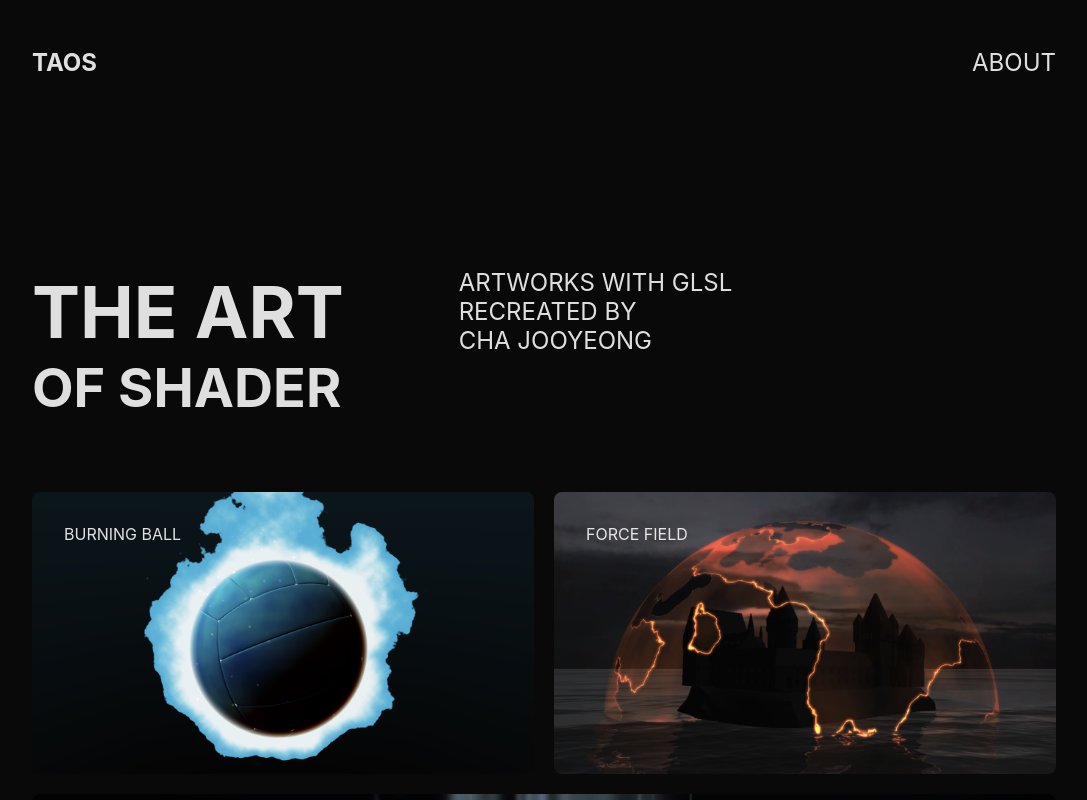
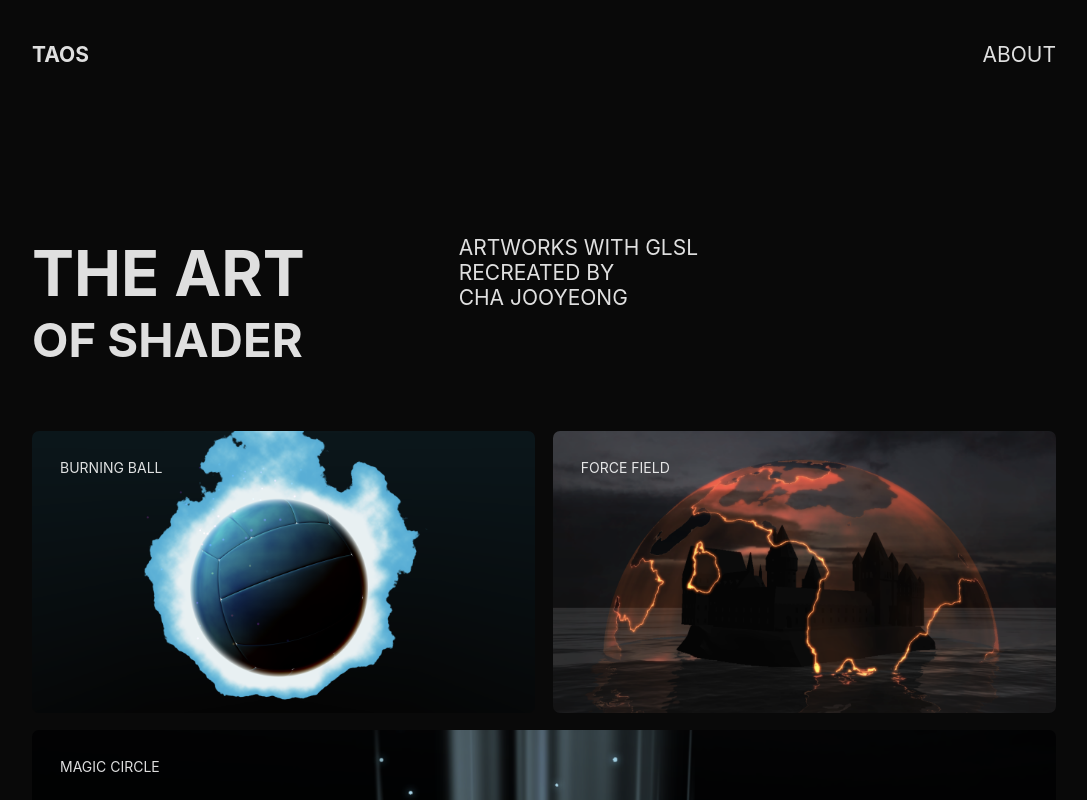
Before and after one commit to jooo0922/the-art-of-shader, a React (Create React App) app: page / in a window 1280 px wide. Shown: the top 800 px of the page, without its empty margins (96-1183 px from the left). Built offline with nearby package versions, Linux system fonts and the light colour scheme.

Commit message:
design: 반응형 breakpoint 마다 상대단위 지정

```diff
--- a/src/index.css
+++ b/src/index.css
@@ -50,3 +50,61 @@ code {
   font-family: source-code-pro, Menlo, Monaco, Consolas, 'Courier New',
     monospace;
 }
+
+/* Media query */
+
+/* Mobile - Galaxy Fold */
+@media only screen and (min-width: 0px) and (orientation: portrait) {
+  html {
+    font-size: 12px;
+  }
+}
+
+/* Mobile - Portrait */
+@media only screen and (min-width: 360px) and (orientation: portrait) {
+  html {
+    font-size: 16px;
+  }
+}
+
+/* Mobile - Landscape */
+@media only screen and (min-width: 480px) and (orientation: landscape) {
+  html {
+    font-size: 8px;
+  }
+}
+
+/* Tablet - Portrait */
+@media only screen and (min-width: 768px) and (orientation: portrait) {
+  html {
+    font-size: 20px;
+  }
+}
+
+/* Tablet - Landscape */
+@media only screen and (min-width: 992px) and (orientation: landscape) {
+  html {
+    font-size: 12px;
+  }
+}
+
+/* Laptops */
+@media only screen and (min-width: 1200px) {
+  html {
+    font-size: 14px;
+  }
+}
+
+/* Desktop FHD */
+@media only screen and (min-width: 1920px) {
+  html {
+    font-size: 16px;
+  }
+}
+
+/* Desktop UHD (and larger) */
+@media only screen and (min-width: 2560px) {
+  html {
+    font-size: 20px;
+  }
+}
```
